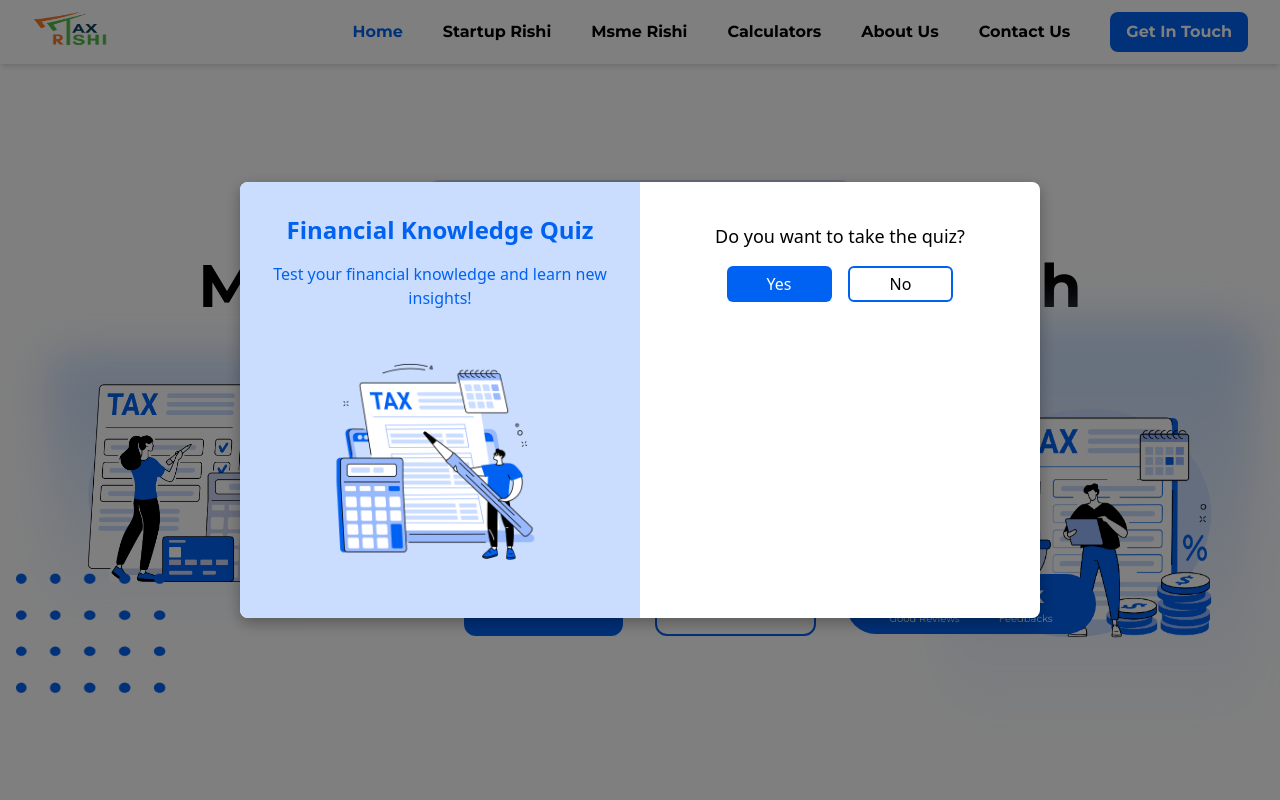
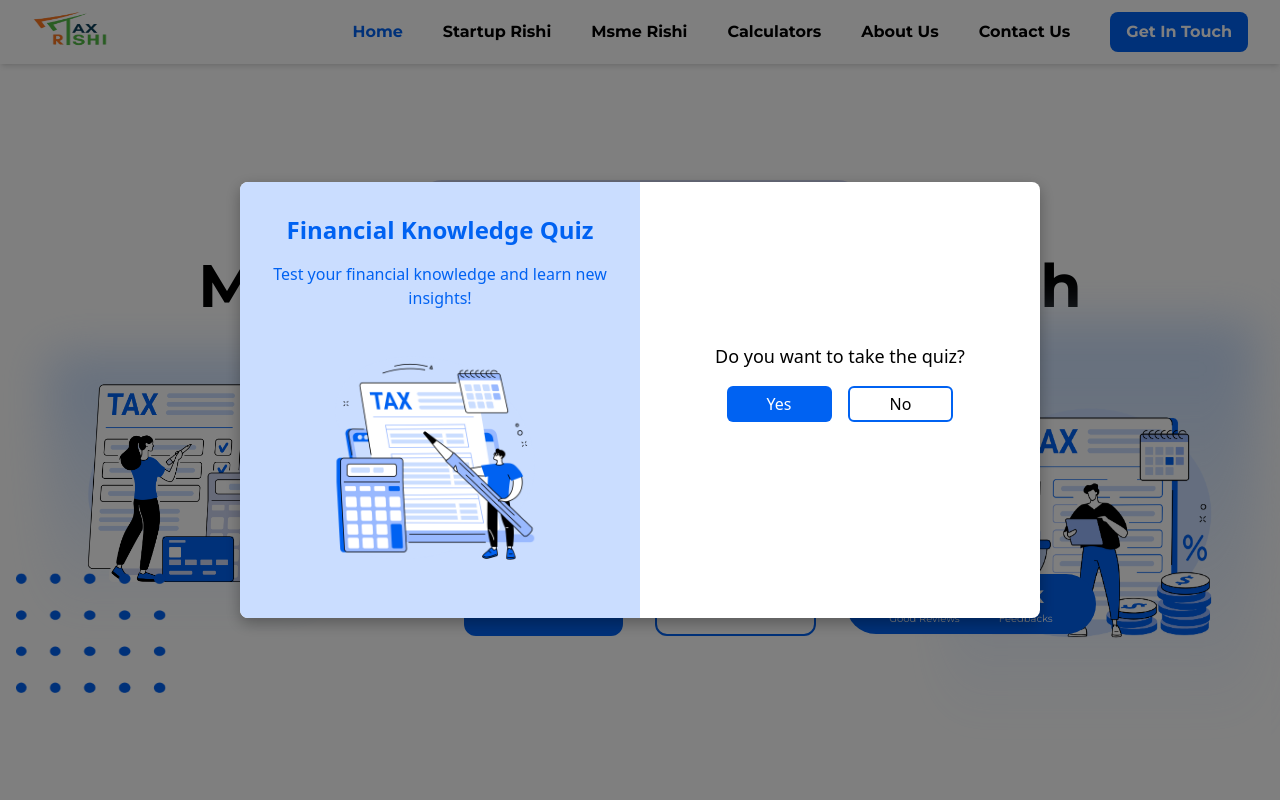
Before and after one commit to CsDeveloperLead/Tax_rishi, a React (Vite) app: page / in a window 1280 px wide. Shown: the top 800 px of the page. Built offline with nearby package versions, Linux system fonts and the light colour scheme.

Commit message:
small changes

```diff
--- a/src/components/FinancialQuizModal.jsx
+++ b/src/components/FinancialQuizModal.jsx
@@ -167,7 +167,7 @@ const FinancialQuizModal = () => {
               </div>
             )
           ) : (
-            <div className="my-10">
+            <div className="my-10 md:my-40">
               <p className="text-lg font-medium mb-4">Do you want to take the quiz?</p>
               <div className="flex justify-center space-x-4 ">
                 <button onClick={startQuiz} className="px-10 py-1 bg-main text-white rounded-md">
```
